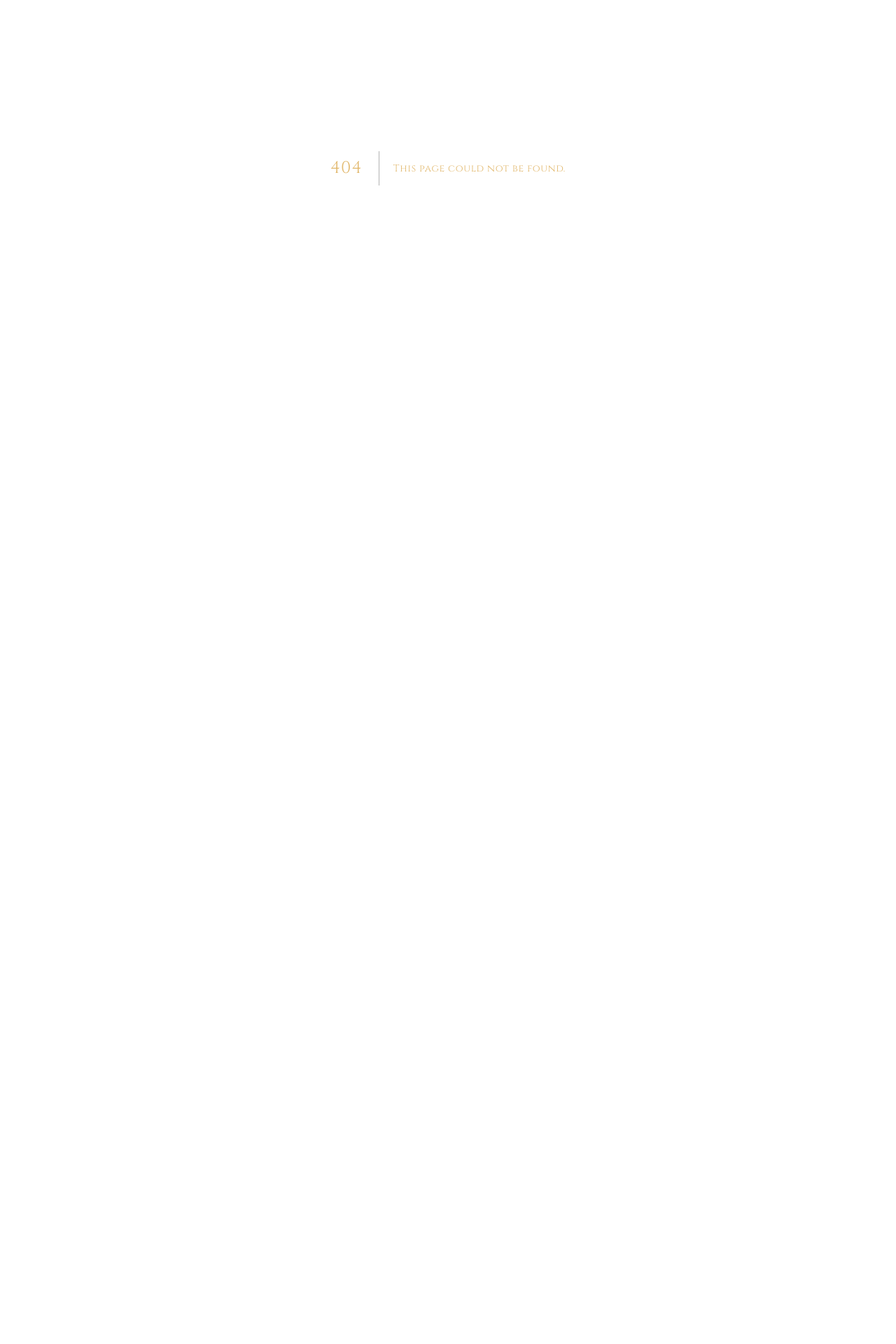
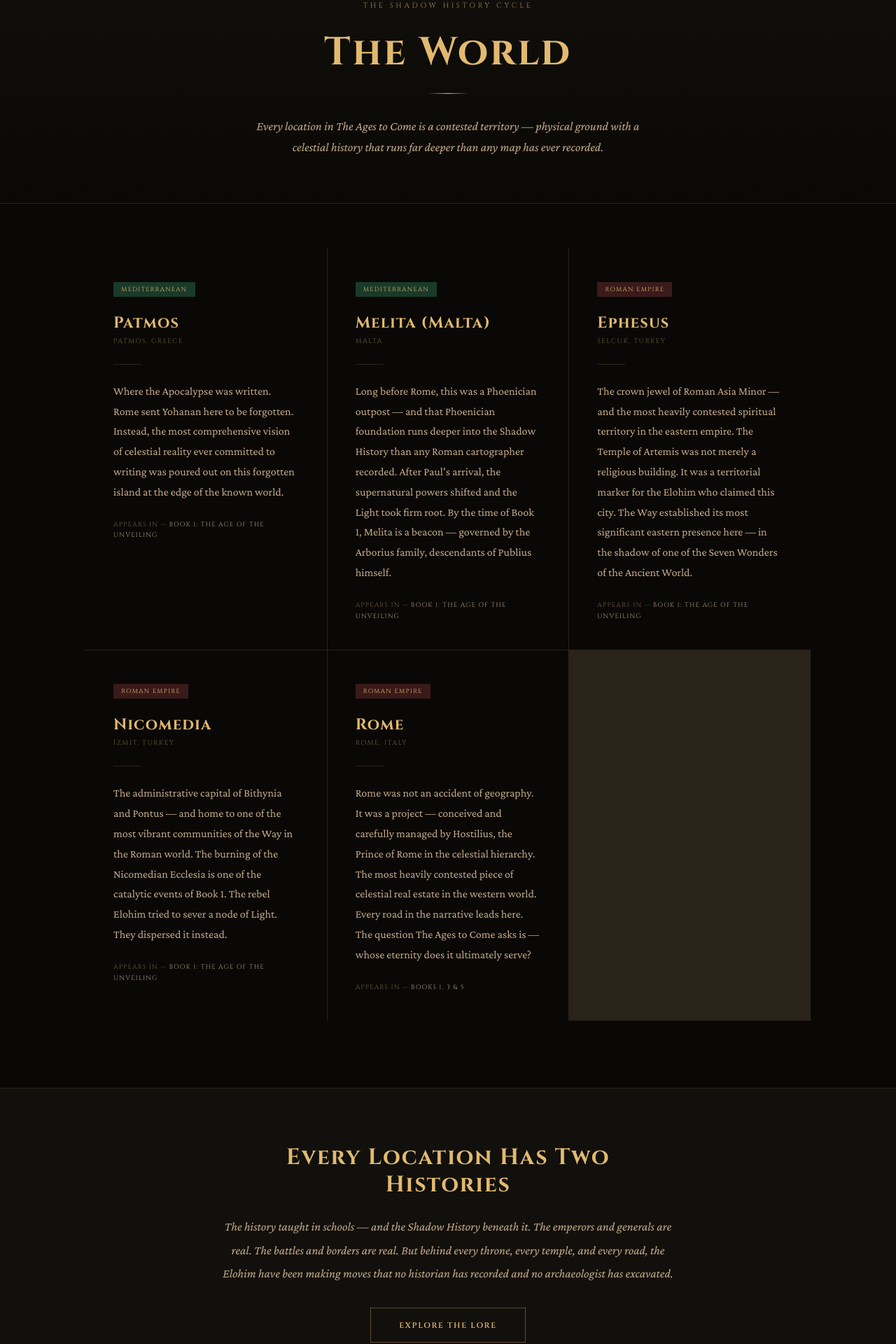
Before and after one commit to TeloraAI/ages-to-come-website, a Next.js app: page /world in a window 1280 px wide. Before the commit this address had no page. Shown: the part 160-2080 px from the top of the page at 70% size. Before the commit the page ends 800 px from the top, so only its background shows below. Built offline with nearby package versions, Linux system fonts and the light colour scheme.

Commit message:
Add world page

```diff
--- /dev/null
+++ b/app/world/page.js
@@ -0,0 +1,235 @@
+'use client'
+
+export default function World() {
+  const locations = [
+    {
+      name: 'Patmos',
+      region: 'Mediterranean',
+      modern: 'Patmos, Greece',
+      significance: 'Where the Apocalypse was written. Rome sent Yohanan here to be forgotten. Instead, the most comprehensive vision of celestial reality ever committed to writing was poured out on this forgotten island at the edge of the known world.',
+      books: 'Book 1: The Age of the Unveiling',
+    },
+    {
+      name: 'Melita (Malta)',
+      region: 'Mediterranean',
+      modern: 'Malta',
+      significance: "Long before Rome, this was a Phoenician outpost — and that Phoenician foundation runs deeper into the Shadow History than any Roman cartographer recorded. After Paul's arrival, the supernatural powers shifted and the Light took firm root. By the time of Book 1, Melita is a beacon — governed by the Arborius family, descendants of Publius himself.",
+      books: 'Book 1: The Age of the Unveiling',
+    },
+    {
+      name: 'Ephesus',
+      region: 'Roman Empire',
+      modern: 'Selçuk, Turkey',
+      significance: "The crown jewel of Roman Asia Minor — and the most heavily contested spiritual territory in the eastern empire. The Temple of Artemis was not merely a religious building. It was a territorial marker for the Elohim who claimed this city. The Way established its most significant eastern presence here — in the shadow of one of the Seven Wonders of the Ancient World.",
+      books: 'Book 1: The Age of the Unveiling',
+    },
+    {
+      name: 'Nicomedia',
+      region: 'Roman Empire',
+      modern: 'İzmit, Turkey',
+      significance: 'The administrative capital of Bithynia and Pontus — and home to one of the most vibrant communities of the Way in the Roman world. The burning of the Nicomedian Ecclesia is one of the catalytic events of Book 1. The rebel Elohim tried to sever a node of Light. They dispersed it instead.',
+      books: 'Book 1: The Age of the Unveiling',
+    },
+    {
+      name: 'Rome',
+      region: 'Roman Empire',
+      modern: 'Rome, Italy',
+      significance: "Rome was not an accident of geography. It was a project — conceived and carefully managed by Hostilius, the Prince of Rome in the celestial hierarchy. The most heavily contested piece of celestial real estate in the western world. Every road in the narrative leads here. The question The Ages to Come asks is — whose eternity does it ultimately serve?",
+      books: 'Books 1, 3 & 5',
+    },
+  ]
+
+  const regionColors = {
+    'Mediterranean': '#1a3a2a',
+    'Roman Empire': '#3a1a1a',
+    'Celestial Realm': '#1a1a3a',
+    'The Levant': '#2a2a1a',
+  }
+
+  return (
+    <>
+      <nav>
+        <a href="/" className="logo">THE AGES TO COME</a>
+        <ul className="nav-links">
+          <li><a href="/series">The Series</a></li>
+          <li><a href="/world">The World</a></li>
+          <li><a href="/characters">Characters</a></li>
+          <li><a href="/lore">Lore</a></li>
+          <li><a href="/join" className="nav-cta">Join</a></li>
+        </ul>
+      </nav>
+
+      <main style={{ paddingTop: '80px' }}>
+        {/* Header */}
+        <section style={{
+          padding: '5rem 2rem 4rem',
+          textAlign: 'center',
+          background: 'linear-gradient(180deg, #12100C 0%, #0A0806 100%)',
+          borderBottom: '1px solid #2A2318',
+        }}>
+          <p style={{
+            fontFamily: "'Cinzel', serif",
+            fontSize: '0.65rem',
+            letterSpacing: '0.35em',
+            textTransform: 'uppercase',
+            color: '#E2B96F',
+            marginBottom: '1.5rem',
+            opacity: 0.7,
+          }}>The Shadow History Cycle</p>
+          <h1 style={{
+            fontFamily: "'Cinzel', serif",
+            fontSize: 'clamp(2rem, 5vw, 3.5rem)',
+            color: '#E2B96F',
+            marginBottom: '1.5rem',
+          }}>The World</h1>
+          <div style={{
+            width: '60px', height: '1px',
+            background: 'linear-gradient(90deg, transparent, #E2B96F, transparent)',
+            margin: '0 auto 2rem',
+          }} />
+          <p style={{
+            fontFamily: "'Crimson Pro', serif",
+            fontSize: '1.1rem',
+            color: '#C4AA88',
+            maxWidth: '580px',
+            margin: '0 auto',
+            fontStyle: 'italic',
+          }}>
+            Every location in The Ages to Come is a contested territory —
+            physical ground with a celestial history that runs far deeper
+            than any map has ever recorded.
+          </p>
+        </section>
+
+        {/* Locations */}
+        <section style={{
+          padding: '4rem 2rem 6rem',
+          maxWidth: '1100px',
+          margin: '0 auto',
+        }}>
+          <div style={{
+            display: 'grid',
+            gridTemplateColumns: 'repeat(auto-fill, minmax(320px, 1fr))',
+            gap: '1px',
+            background: '#2A2318',
+          }}>
+            {locations.map((loc, i) => (
+              <div key={i} style={{
+                background: '#0A0806',
+                padding: '2.5rem',
+                transition: 'background 0.3s ease',
+              }}
+              onMouseEnter={e => e.currentTarget.style.background = '#12100C'}
+              onMouseLeave={e => e.currentTarget.style.background = '#0A0806'}
+              >
+                {/* Region tag */}
+                <div style={{
+                  display: 'inline-block',
+                  padding: '0.2rem 0.7rem',
+                  background: regionColors[loc.region] || '#2A2318',
+                  fontFamily: "'Cinzel', serif",
+                  fontSize: '0.55rem',
+                  letterSpacing: '0.15em',
+                  textTransform: 'uppercase',
+                  color: '#E2B96F',
+                  marginBottom: '1.5rem',
+                }}>{loc.region}</div>
+
+                {/* Name */}
+                <h3 style={{
+                  fontFamily: "'Cinzel', serif",
+                  fontSize: '1.4rem',
+                  color: '#E2B96F',
+                  marginBottom: '0.3rem',
+                }}>{loc.name}</h3>
+
+                {/* Modern name */}
+                <p style={{
+                  fontFamily: "'Cinzel', serif",
+                  fontSize: '0.6rem',
+                  letterSpacing: '0.15em',
+                  textTransform: 'uppercase',
+                  color: '#6B5C42',
+                  marginBottom: '1.5rem',
+                }}>{loc.modern}</p>
+
+                {/* Divider */}
+                <div style={{
+                  width: '40px', height: '1px',
+                  background: '#2A2318',
+                  marginBottom: '1.5rem',
+                }} />
+
+                {/* Significance */}
+                <p style={{
+                  fontFamily: "'Crimson Pro', serif",
+                  fontSize: '1rem',
+                  color: '#C4AA88',
+                  lineHeight: 1.8,
+                  marginBottom: '1.5rem',
+                }}>{loc.significance}</p>
+
+                {/* Appears in */}
+                <p style={{
+                  fontFamily: "'Cinzel', serif",
+                  fontSize: '0.58rem',
+                  letterSpacing: '0.12em',
+                  textTransform: 'uppercase',
+                  color: '#6B5C42',
+                }}>Appears in — <span style={{ color: '#A89878' }}>{loc.books}</span></p>
+              </div>
+            ))}
+          </div>
+        </section>
+
+        {/* Shadow History note */}
+        <section style={{
+          padding: '5rem 2rem',
+          background: '#12100C',
+          borderTop: '1px solid #2A2318',
+          textAlign: 'center',
+        }}>
+          <div style={{ maxWidth: '650px', margin: '0 auto' }}>
+            <h2 style={{
+              fontFamily: "'Cinzel', serif",
+              fontSize: 'clamp(1.3rem, 3vw, 2rem)',
+              color: '#E2B96F',
+              marginBottom: '1.5rem',
+            }}>Every Location Has Two Histories</h2>
+            <p style={{
+              fontFamily: "'Crimson Pro', serif",
+              fontSize: '1.1rem',
+              color: '#C4AA88',
+              lineHeight: 1.9,
+              fontStyle: 'italic',
+              marginBottom: '2rem',
+            }}>
+              The history taught in schools — and the Shadow History beneath it.
+              The emperors and generals are real. The battles and borders are real.
+              But behind every throne, every temple, and every road,
+              the Elohim have been making moves that no historian has recorded
+              and no archaeologist has excavated.
+            </p>
+            <a href="/lore" style={{
+              display: 'inline-block',
+              padding: '0.9rem 2.5rem',
+              fontFamily: "'Cinzel', serif",
+              fontSize: '0.7rem',
+              fontWeight: 600,
+              letterSpacing: '0.15em',
+              textTransform: 'uppercase',
+              color: '#E2B96F',
+              border: '1px solid rgba(226,185,111,0.35)',
+              textDecoration: 'none',
+            }}>Explore the Lore</a>
+          </div>
+        </section>
+      </main>
+
+      <footer>
+        <p>The Ages to Come © 2026 Brian Westad — The Shadow History Cycle</p>
+        <p className="footer-sub">Empires rise and fall in history — but behind them, unseen powers have been waging a far older war.</p>
+      </footer>
+    </>
+  )
+}
```
